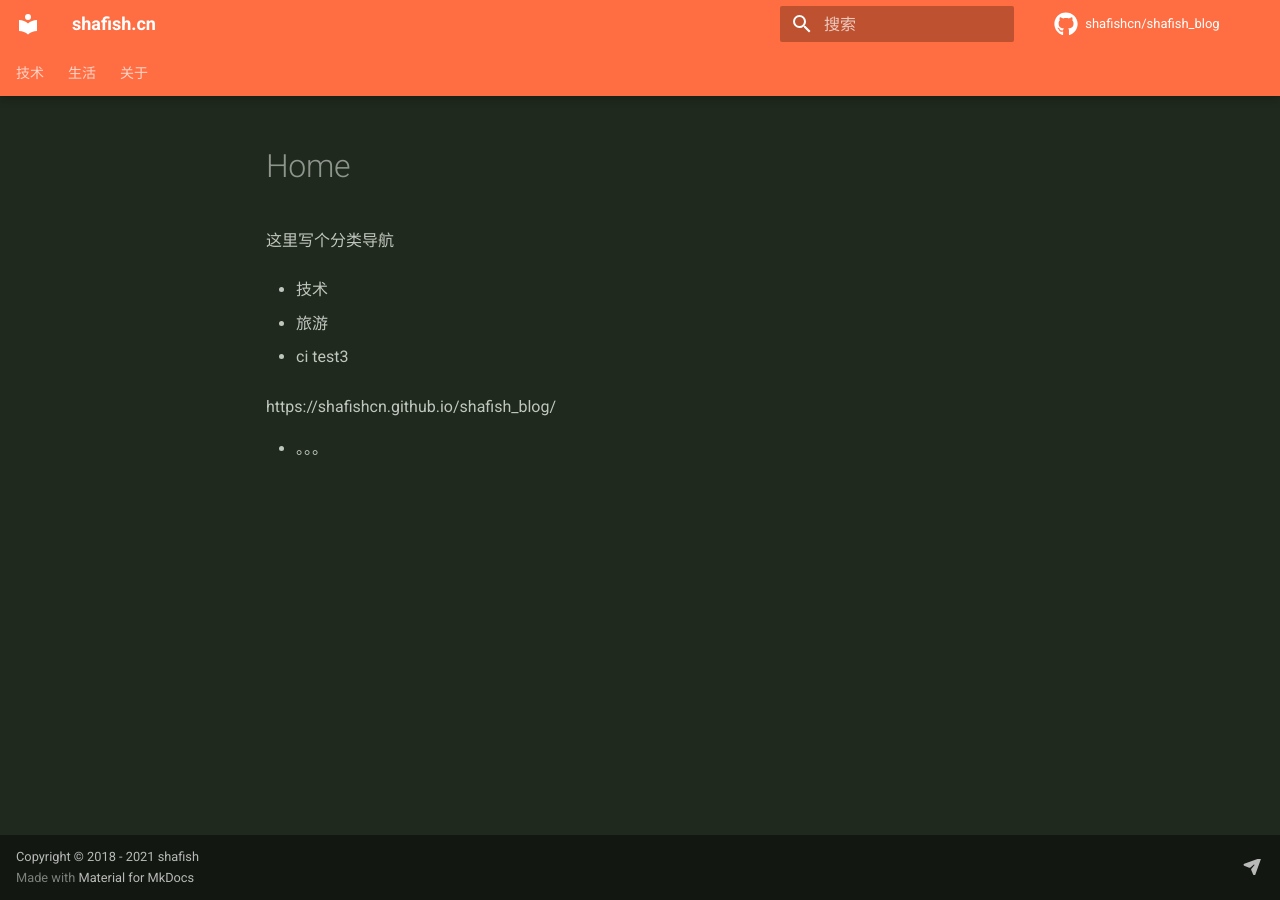
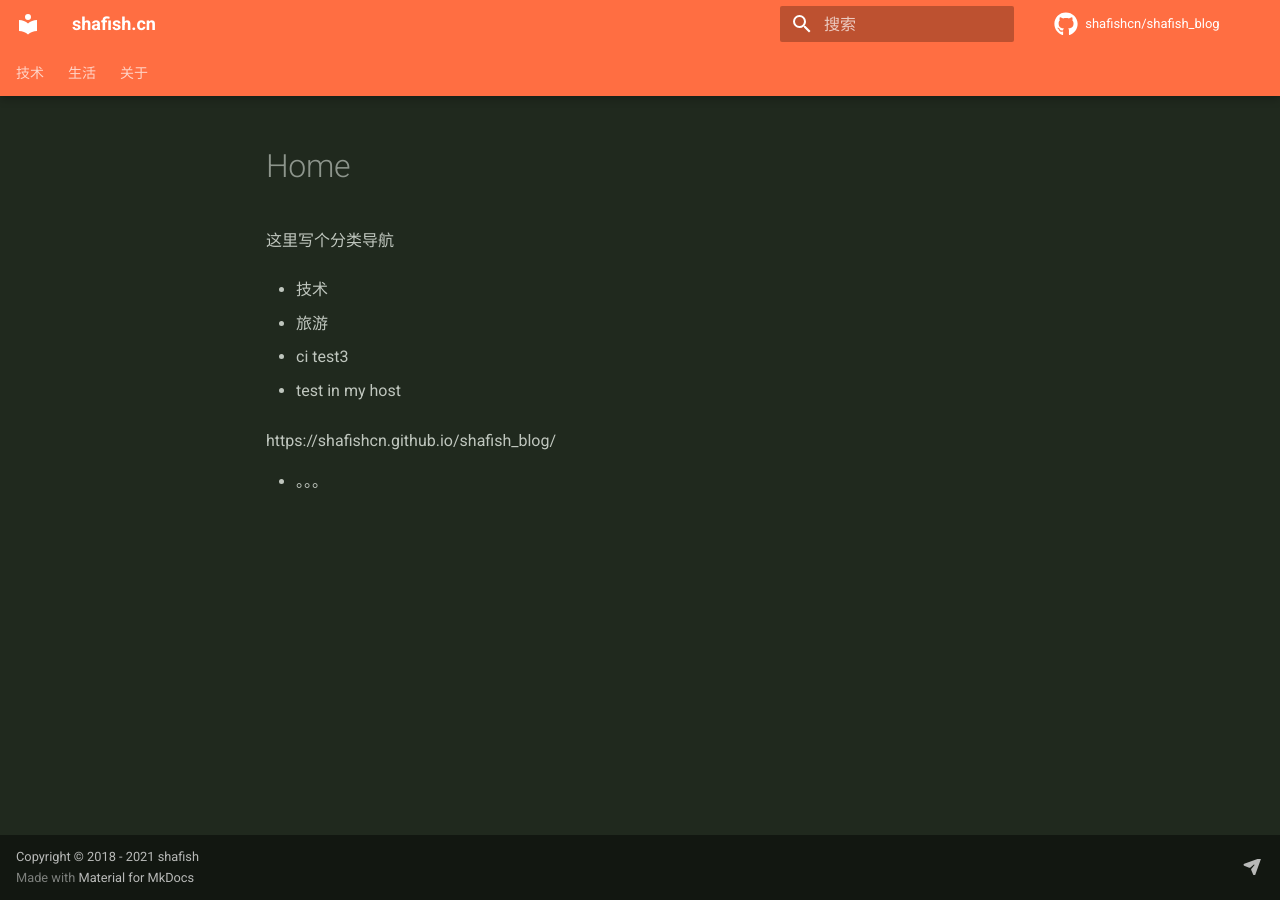
Before and after one commit to tffats/shafish_blog, an MkDocs documentation site: the page built from docs/index.md, in a window 1280 px wide. Built offline with MkDocs 1.6.1 and Material for MkDocs 9.7.7, drawn with Linux system fonts in a browser that asks for light colours; comment, search, counter and statistics services are not loaded.

Commit message:
Deployment test

```diff
--- a/docs/index.md
+++ b/docs/index.md
@@ -6,6 +6,8 @@
 
 - ci test3
 
+- test in my host
+
 https://shafishcn.github.io/shafish_blog/
 
 - 。。。
```
Also changed, not shown: 1 other file.
